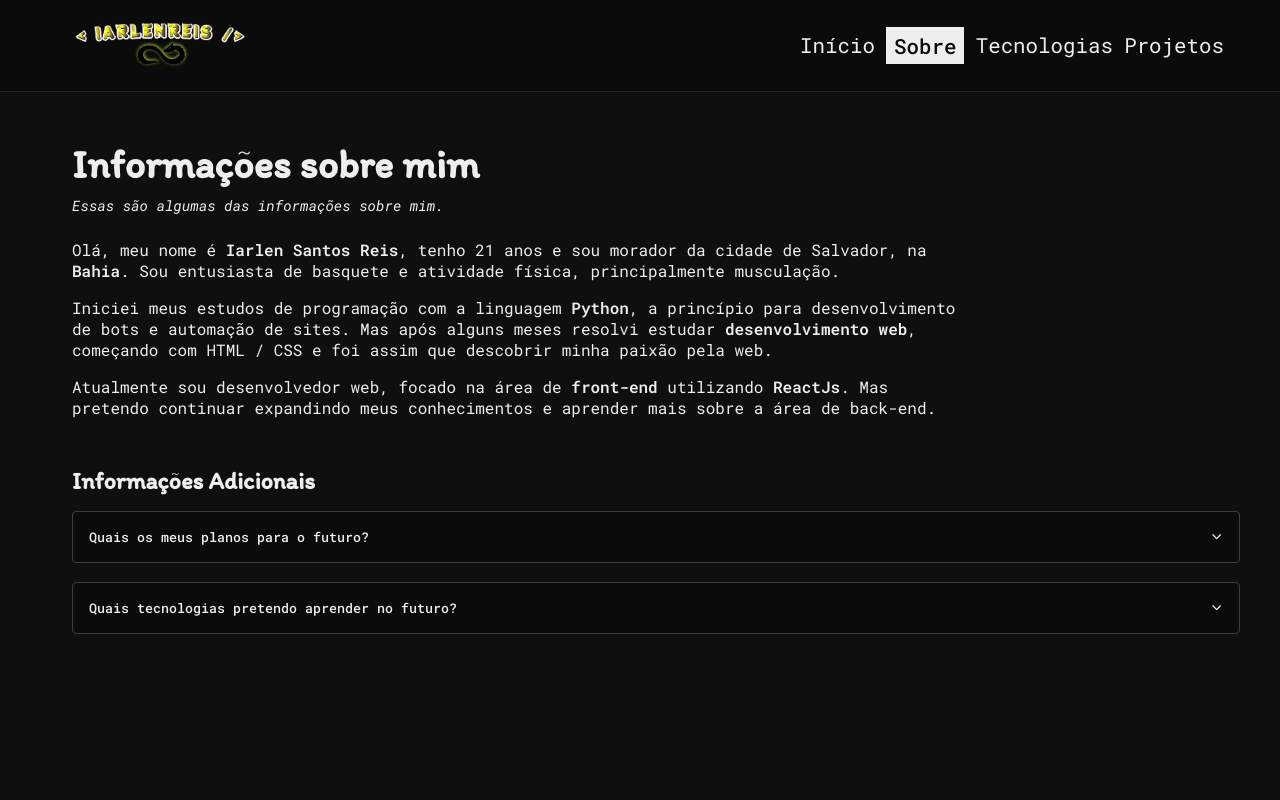
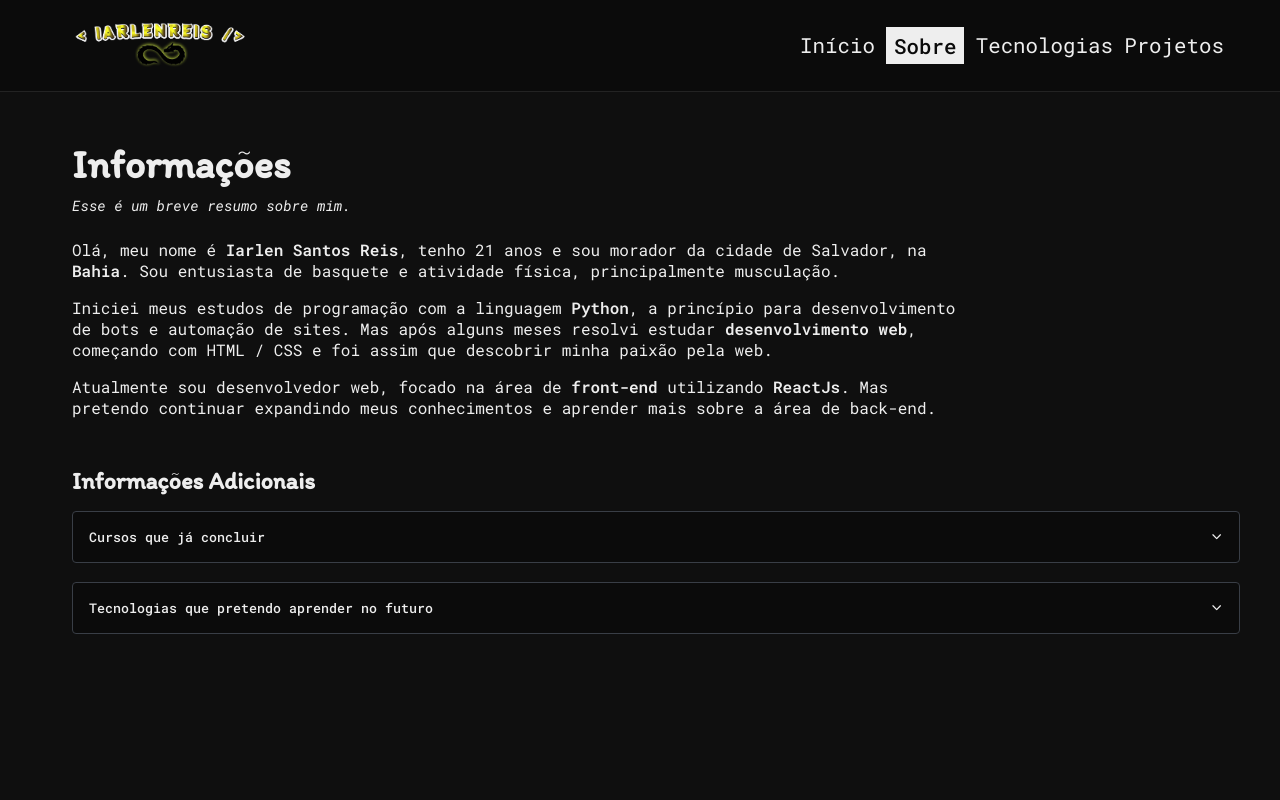
Before and after one commit to iarlen-reis/Meu-Portfolio, a React (Vite) app: page /sobre in a window 1280 px wide. Shown: the top 800 px of the page. Built offline with nearby package versions, Linux system fonts and the light colour scheme.

Commit message:
Modificando o texto das informações adicionais na página sobre.

```diff
--- a/src/Pages/About/About.jsx
+++ b/src/Pages/About/About.jsx
@@ -7,7 +7,7 @@ import {
   AboutDescriptionAdditionalContainer,
   AboutDescriptionAdditional,
   TextAdditionalContainer,
-} from "../style";
+} from "./style";
 
 import { IoIosArrowUp, IoIosArrowDown } from "react-icons/io";
 
@@ -29,8 +29,8 @@ const About = () => {
     <AboutStyledContainer>
       <ContainerStyled>
         <AboutHeaderContainer>
-          <h1>Informações sobre mim</h1>
-          <p>Essas são algumas das informações sobre mim.</p>
+          <h1>Informações</h1>
+          <p>Esse é um breve resumo sobre mim.</p>
         </AboutHeaderContainer>
         <AboutDescriptionContainer>
           <p>
@@ -58,29 +58,32 @@ const About = () => {
           <h2>Informações Adicionais</h2>
           <AboutDescriptionAdditional>
             <button onClick={ChangePlans} plans={plans ? "true" : "false"}>
-              Quais os meus planos para o futuro?
+              Cursos que já concluir
               {plans ? <IoIosArrowUp /> : <IoIosArrowDown />}
             </button>
             {plans && (
               <TextAdditionalContainer>
                 <p>
-                  Meus principais planos para o futuro é ingressa em uma
-                  faculdade de análise e desenvolvimento de sistemas e atingir a
-                  fluência no inglês.
+                  - Curso de javascript moderno do basico ao avancado, professor
+                  Otávio miranda (146 horas).
+                </p>
+                <p>
+                  - React do Zero a Maestria, Professor Matheus Battisti (30
+                  horas).
                 </p>
               </TextAdditionalContainer>
             )}
             <button onClick={ChangeTechs}>
-              Quais tecnologias pretendo aprender no futuro?
+              Tecnologias que pretendo aprender no futuro
               {techs ? <IoIosArrowUp /> : <IoIosArrowDown />}
             </button>
             {techs && (
               <TextAdditionalContainer>
                 <p>
-                  Como disse acima, pretendo aprender mais sobre back-end, logo
-                  inicialmente pretendo dominar completamente o nodeJs, por ser
-                  semelhante ao javascript. Já na área de front-end, pretendo
-                  aprender mais sobre o reactJs e progredir para o nextJs.
+                  Pretendo aprender mais sobre back-end, logo inicialmente
+                  pretendo dominar completamente o nodeJs, por ser semelhante ao
+                  javascript. Já na área de front-end, pretendo aprender mais
+                  sobre o reactJs e progredir para o nextJs.
                 </p>
               </TextAdditionalContainer>
             )}
--- a/src/Pages/style.js
+++ b/src/Pages/About/style.js
@@ -1,6 +1,6 @@
 import styled from "styled-components";
 
-import { Colors, FontsSizes, FontFamilly } from "../styles/GlobalStyles";
+import { Colors, FontsSizes, FontFamilly } from "../../styles/GlobalStyles";
 
 export const AboutStyledContainer = styled.section`
   width: 100%;
@@ -123,8 +123,8 @@ export const AboutDescriptionAdditional = styled.div`
 export const TextAdditionalContainer = styled.div`
   width: 100%;
   display: flex;
-  align-items: center;
-
+  flex-direction: column;
+  row-gap: 0.5rem;
   font-size: ${FontsSizes.fontExtraSmall};
 
   padding: 1.5rem 0.8rem;
```
